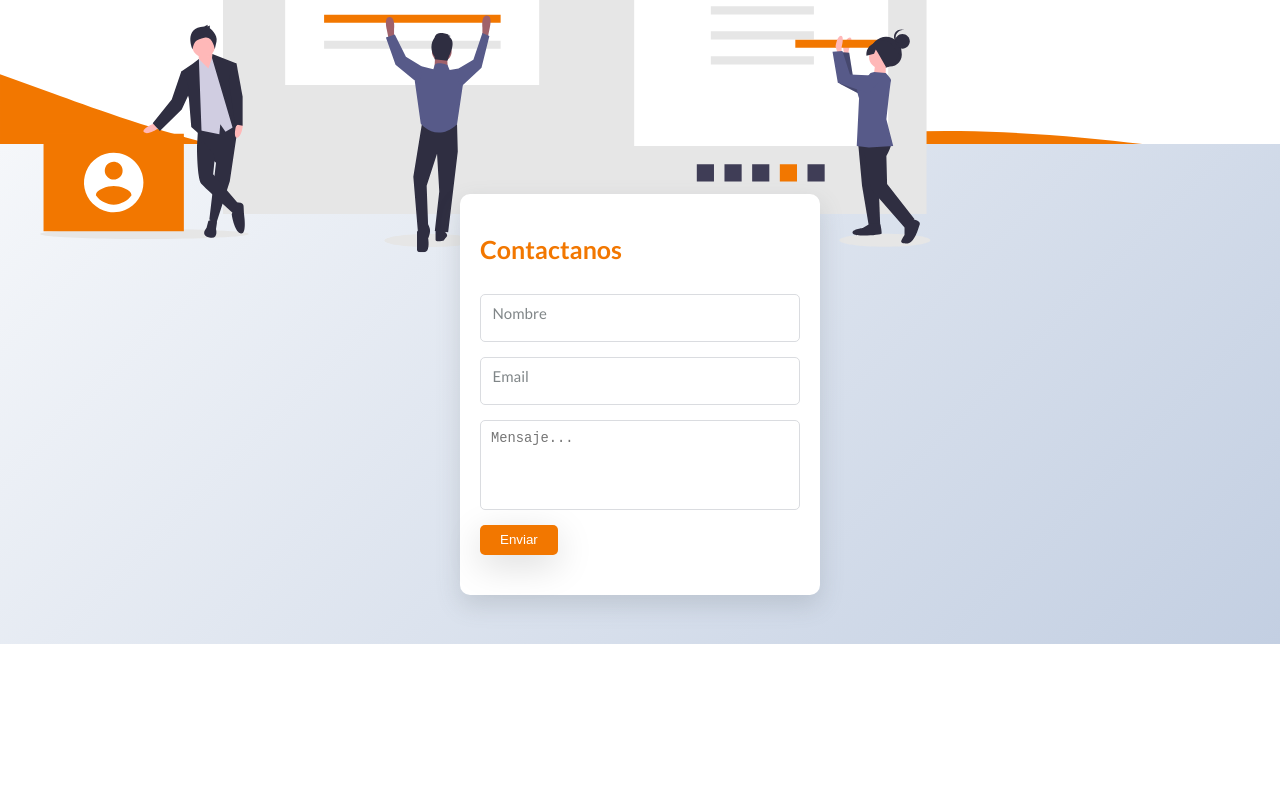
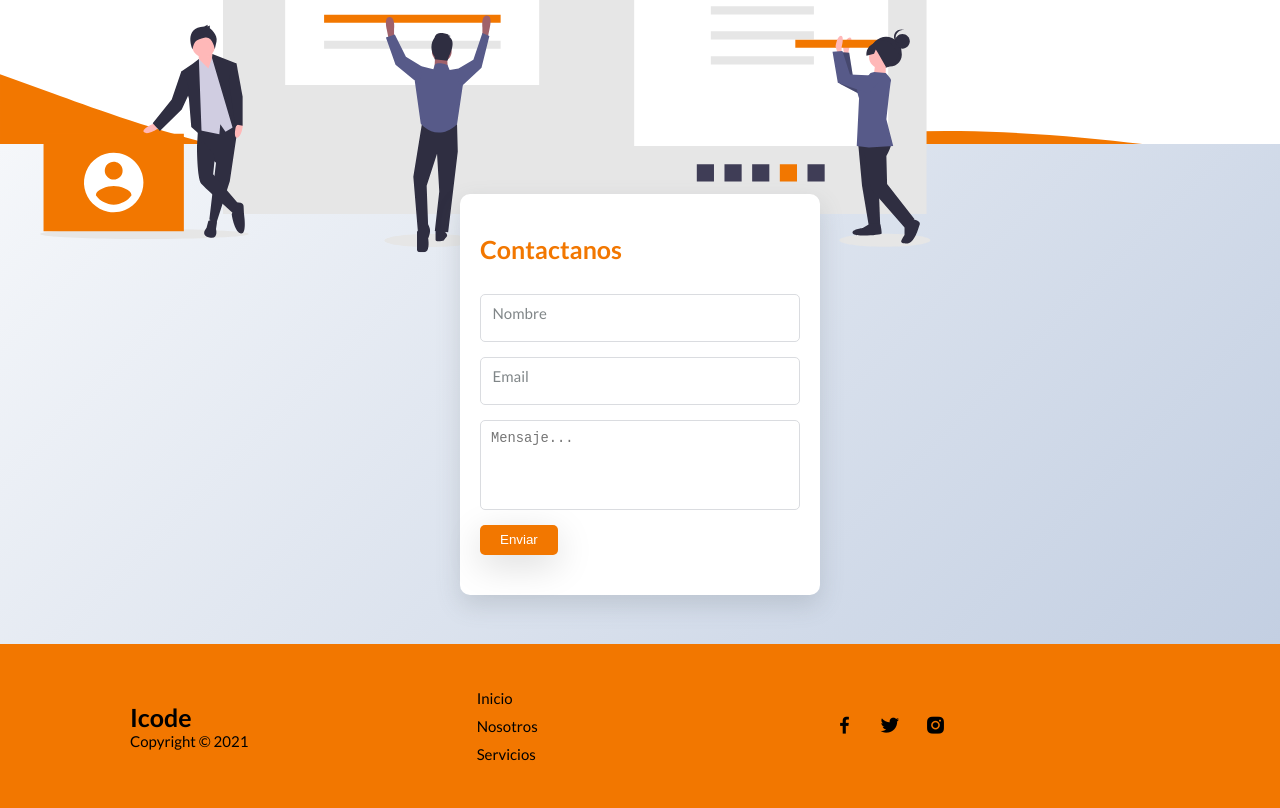
Before and after one commit to hectorfjaenz/IcodeTeam, a plain HTML site: page index.html in a window 1280 px wide. Shown: the part 1247-2055 px from the top of the page. Before the commit the page ends 1891 px from the top, so only its background shows below. Drawn offline with nearby package versions, Linux system fonts and the light colour scheme.

Commit message:
Agregue footer en la rama main

```diff
--- a/index.html
+++ b/index.html
@@ -137,7 +137,26 @@
         </form>
       </div>
     </section>
-    <footer></footer>
+    <footer class="footer">
+      <div class="container grid grid-3">
+        <div>
+          <h3>Icode</h3>
+          <p>Copyright &copy; 2021</p>
+        </div>
+        <nav>
+          <ul>
+            <li><a href="#">Inicio</a></li>
+            <li><a href="#">Nosotros</a></li>
+            <li><a href="#">Servicios</a></li>
+          </ul>
+        </nav>
+        <div class="social">
+          <a href="#"><i class="bx bxl-facebook bx-md"></i></a>
+          <a href="#"><i class="bx bxl-twitter bx-md"></i></a>
+          <a href="#"><i class="bx bxl-instagram-alt bx-md"></i></a>
+        </div>
+      </div>
+    </footer>
     <script src="./app.js"></script>
   </body>
 </html>
--- a/style.css
+++ b/style.css
@@ -51,6 +51,28 @@ li {
 a {
   text-decoration: none;
 }
+
+.grid {
+  display: grid;
+  grid-template-columns: repeat(2, 1fr);
+  gap: 20px;
+  justify-content: center;
+  align-items: center;
+  height: 100%;
+}
+
+.grid-3 {
+  grid-template-columns: repeat(3, 1fr);
+}
+
+.container {
+  max-width: 1100px;
+  margin: 0 auto;
+  overflow: auto;
+  padding: 4rem 40px;
+}
+
+/**SECCION PRINCIPAL*/
 
 .main-container {
   width: 100%;
@@ -405,3 +427,41 @@ a {
 .hamburger.active .bar:nth-child(3) {
   transform: translateY(-8px) rotate(-45deg);
 }
+
+/**FOOTER*/
+.footer {
+  background-color: var(--second-color);
+  color: var(--whiteColor);
+  font-size: 1.5rem;
+}
+
+footer nav ul li a {
+  color: var(--whiteColor);
+  text-decoration: none;
+  display: block;
+  padding: 0.5rem 0;
+}
+
+.footer .social a {
+  margin: 0 10px;
+  cursor: pointer;
+  color: var(--whiteColor);
+}
+
+/**Tablet and under*/
+@media screen and (max-width: 768px) {
+  .grid {
+    grid-template-columns: 1fr;
+    grid-template-rows: 1fr;
+    justify-content: center;
+    align-items: center;
+  }
+
+  .footer .social a:first-of-type {
+    margin: 0;
+  }
+}
+
+/*? Mobile */
+@media screen and (max-width: 500px) {
+}
```
